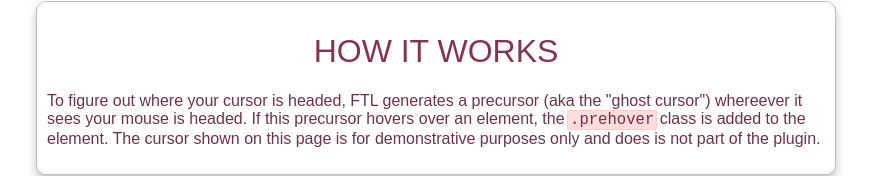
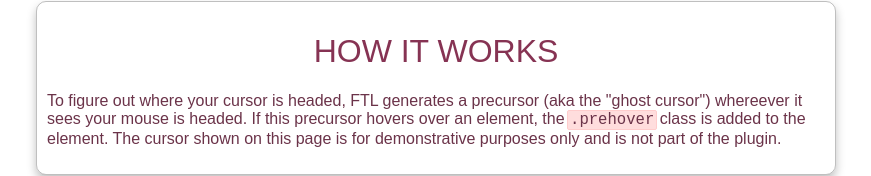
Before and after one commit to airgap/ftl, a plain HTML site: page index.html in a window 1280 px wide. Shown: the part 634-810 px from the top of the page, without its empty margins (204-1075 px from the left). Drawn offline with Linux system fonts and the light colour scheme.

Commit message:
Fixed typo

```diff
--- a/index.html
+++ b/index.html
@@ -212,7 +212,7 @@
 			<div class="tile">
 				<h1>HOW IT WORKS</H1>
 				<p>
-					To figure out where your cursor is headed, FTL generates a precursor (aka the "ghost cursor") whereever it sees your mouse is headed. If this precursor hovers over an element, the <code>.prehover</code> class is added to the element. The cursor shown on this page is for demonstrative purposes only and does is not part of the plugin.
+					To figure out where your cursor is headed, FTL generates a precursor (aka the "ghost cursor") whereever it sees your mouse is headed. If this precursor hovers over an element, the <code>.prehover</code> class is added to the element. The cursor shown on this page is for demonstrative purposes only and is not part of the plugin.
 				</p>
 			</div>
 			<div class="tile">
```
